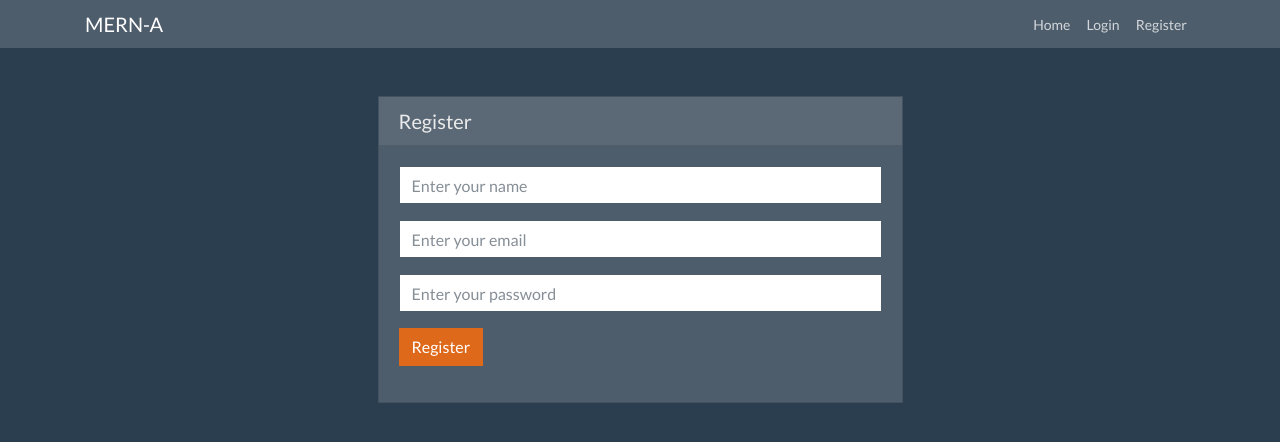
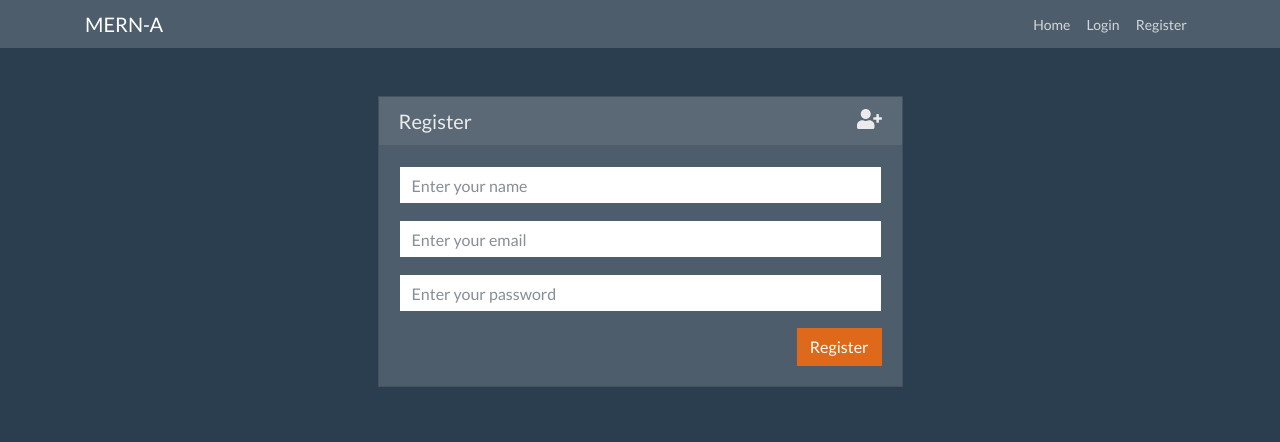
Before and after one commit to OxyProgrammer/mern-stack, a Next.js app in the folder FRONTEND/: page /register in a window 1280 px wide. Shown: the top 442 px of the page. Built offline with nearby package versions, Linux system fonts and the light colour scheme.

Commit message:
Added font awesome to show icons.

```diff
--- a/FRONTEND/package.json
+++ b/FRONTEND/package.json
@@ -12,6 +12,11 @@
   "author": "",
   "license": "ISC",
   "dependencies": {
+    "@fortawesome/fontawesome-svg-core": "^1.2.32",
+    "@fortawesome/free-brands-svg-icons": "^5.15.1",
+    "@fortawesome/free-regular-svg-icons": "^5.15.1",
+    "@fortawesome/free-solid-svg-icons": "^5.15.1",
+    "@fortawesome/react-fontawesome": "^0.1.13",
     "@zeit/next-css": "^1.0.1",
     "axios": "^0.21.0",
     "js-cookie": "^2.2.1",
--- a/FRONTEND/pages/register.js
+++ b/FRONTEND/pages/register.js
@@ -3,6 +3,9 @@ import Layout from '../components/Layout';
 import axios from 'axios';
 import {showSuccessMessage,showErrorMessage} from '../helpers/alerts';
 import * as config from '../config';
+
+import { faUserPlus } from "@fortawesome/free-solid-svg-icons";
+import { FontAwesomeIcon } from '@fortawesome/react-fontawesome';
 
 const register = () => {
 
@@ -64,7 +67,7 @@ const register = () => {
         </div>
 
         <div className="form-group">
-          <button className="btn btn-primary">{buttonText}</button>
+          <button className="btn btn-primary float-sm-right">{buttonText}</button>
         </div>
 
       </form>)
@@ -73,7 +76,7 @@ const register = () => {
   return (<Layout>
     <div className="col-md-6 offset-md-3">
       <div className="card">
-        <h5 className="card-header">Register</h5>
+        <h5 className="card-header">Register <FontAwesomeIcon className="float-sm-right" icon={faUserPlus}/></h5>
           <div className="card-body">
             {success && showSuccessMessage(success)}
             {error && showErrorMessage(error)}
```
Also changed, not shown: FRONTEND/pages/login.js (+9 -7 lines).
